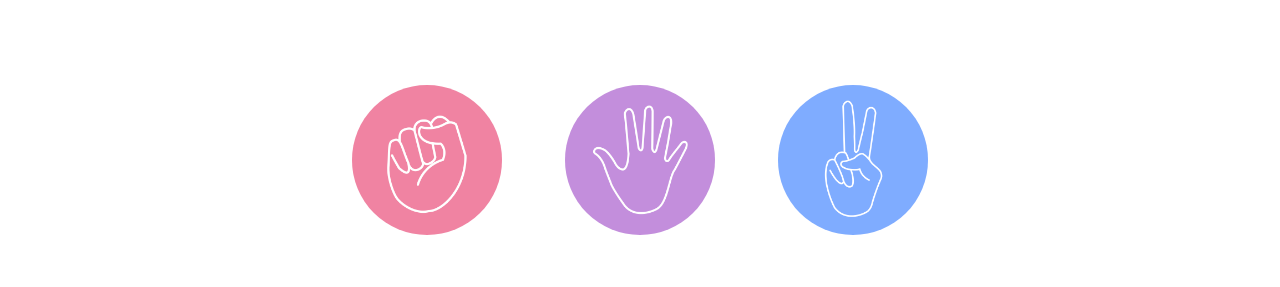
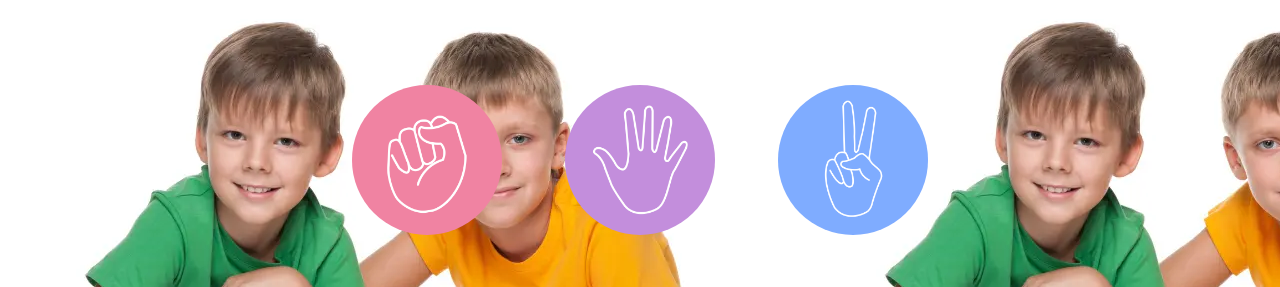
Before and after one commit to sumansourav505/Stone-Paper-Scissor-game, a plain HTML site: page index.html in a window 1280 px wide. Shown: the part 83-370 px from the top of the page. Drawn offline with Linux system fonts and the light colour scheme.

Commit message:
backgroundimage

```diff
--- a/style.css
+++ b/style.css
@@ -2,6 +2,9 @@
     margin: 0;
     padding: 0;
     text-align: center;
+}
+body{
+    background-image: url(background.png);
 }
 h1{
     background-color: #080808;
```
